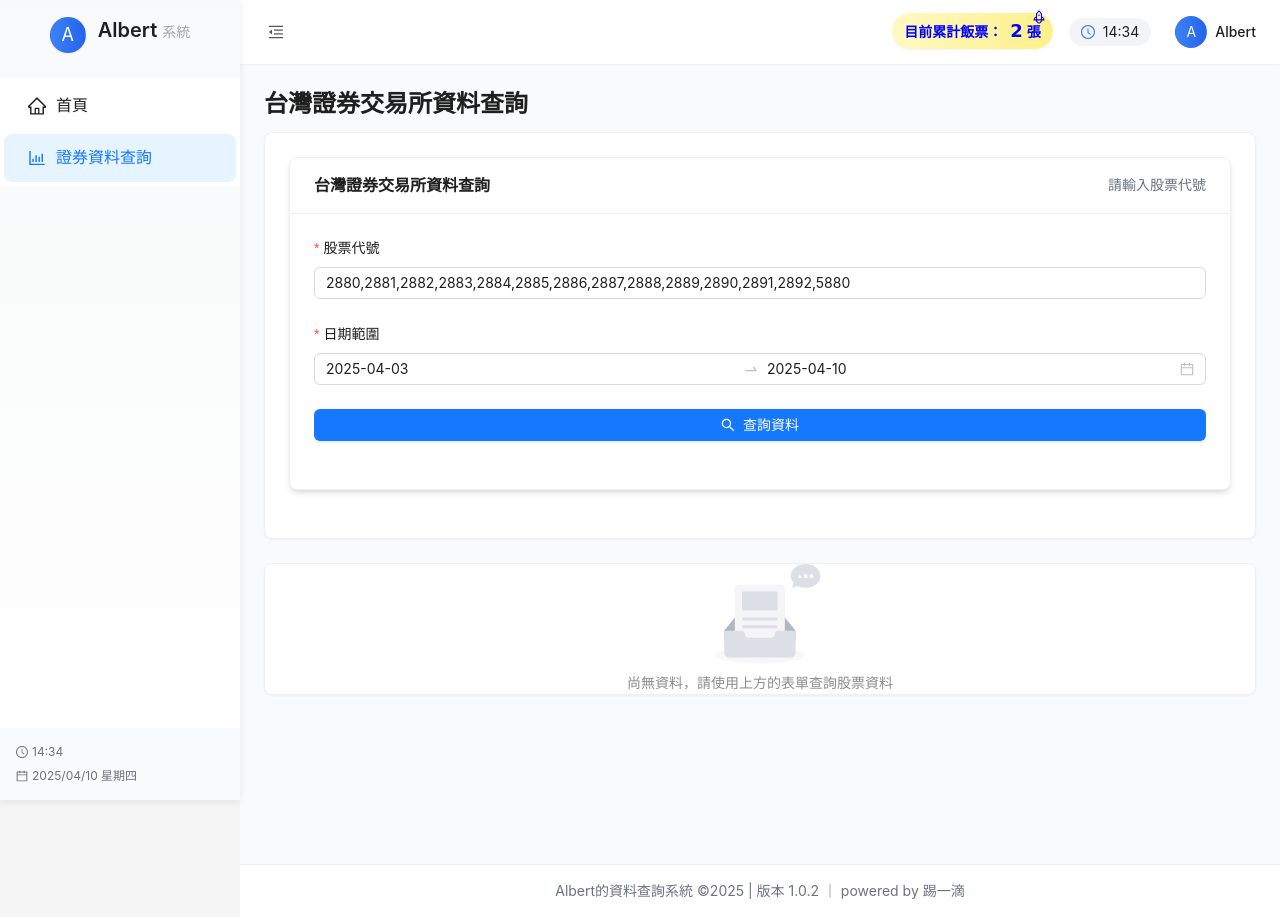
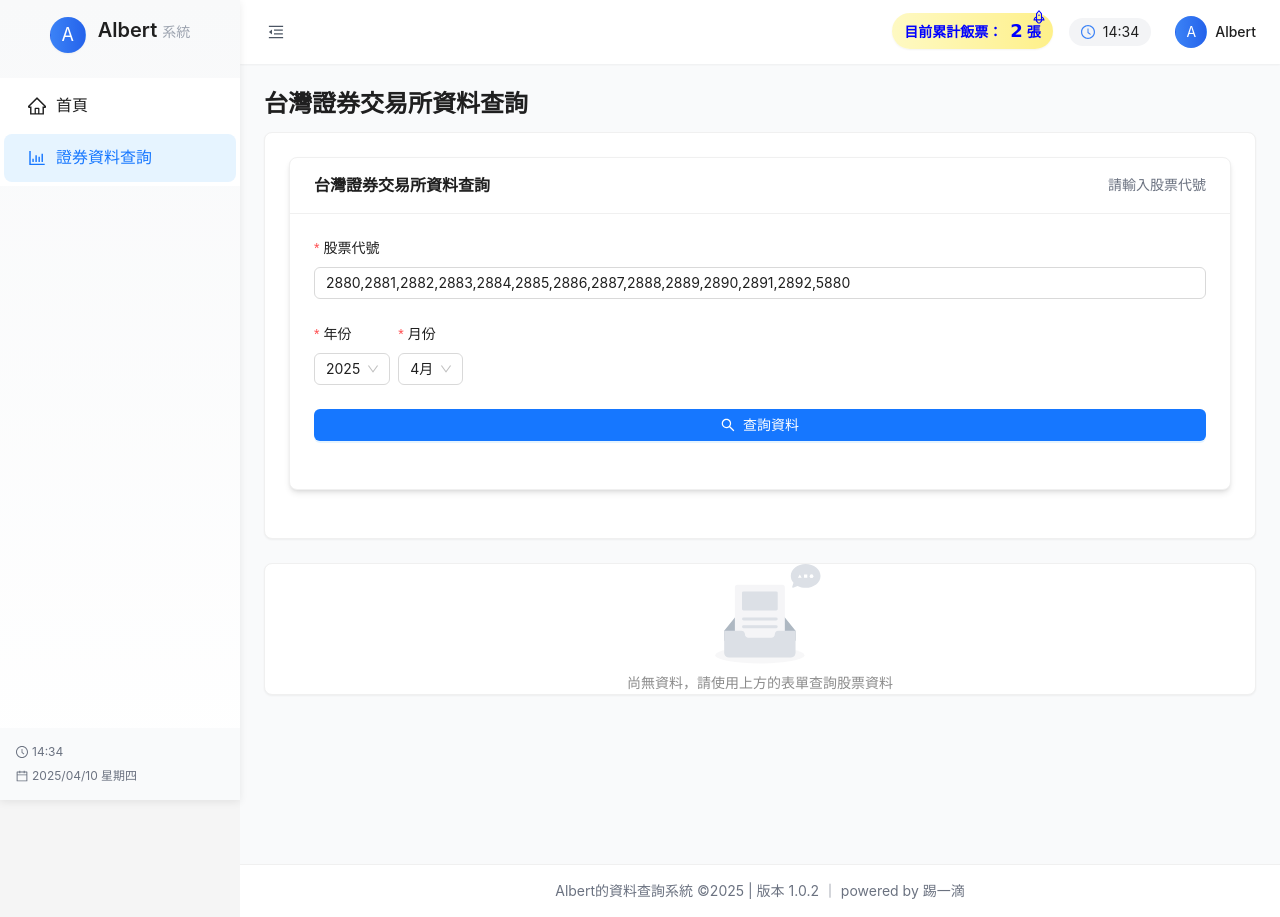
Before and after one commit to TedxTed/twse-albert, a Next.js app: page /twse-search in a window 1280 px wide. Built offline with nearby package versions, Linux system fonts and the light colour scheme; sample sign-in values are in the browser's storage.

Commit message:
refactor: 更新 StockSelector 和 TwseQueryParams 以使用月份和年份作為參數

```diff
--- a/components/StockSelector.js
+++ b/components/StockSelector.js
@@ -1,35 +1,15 @@
 // components/StockSelector.js
-import { useState, useEffect } from "react";
-import { DatePicker, Button, Input, Space, Form, Card, Col, Row } from "antd";
+import { Button, Input, Space, Form, Card, Select } from "antd";
 import { SearchOutlined } from "@ant-design/icons";
 import dayjs from "dayjs";
 
-const { RangePicker } = DatePicker;
+const { Option } = Select;
 
 const StockSelector = ({ onSearch, loading }) => {
   const [form] = Form.useForm();
-  const [isMobile, setIsMobile] = useState(false);
-
-  // 檢測螢幕尺寸以判斷是否為手機
-  useEffect(() => {
-    const checkIfMobile = () => {
-      setIsMobile(window.innerWidth < 768);
-    };
-
-    checkIfMobile();
-    window.addEventListener("resize", checkIfMobile);
-
-    return () => {
-      window.removeEventListener("resize", checkIfMobile);
-    };
-  }, []);
 
   const handleSubmit = (values) => {
-    const { dateRange, stockIds } = values;
-
-    // Convert dates to the format expected by the API (YYYYMMDD)
-    const startDate = dateRange[0].format("YYYYMMDD");
-    const endDate = dateRange[1].format("YYYYMMDD");
+    const { month, year, stockIds } = values;
 
     // Parse the stock IDs (comma-separated)
     const parsedStockIds = stockIds
@@ -37,7 +17,7 @@ const StockSelector = ({ onSearch, loading }) => {
       .map((id) => id.trim())
       .filter((id) => id);
 
-    onSearch(parsedStockIds, startDate, endDate);
+    onSearch(parsedStockIds, month, year);
   };
 
   return (
@@ -51,7 +31,8 @@ const StockSelector = ({ onSearch, loading }) => {
         layout="vertical"
         onFinish={handleSubmit}
         initialValues={{
-          dateRange: [dayjs().subtract(7, "day"), dayjs()],
+          month: dayjs().month() + 1,
+          year: dayjs().year(),
           stockIds:
             "2880,2881,2882,2883,2884,2885,2886,2887,2888,2889,2890,2891,2892,5880",
         }}
@@ -67,38 +48,35 @@ const StockSelector = ({ onSearch, loading }) => {
           />
         </Form.Item>
 
-        {isMobile ? (
-          // 手機版顯示兩個獨立的日期選擇器
-          <Row gutter={8}>
-            <Col span={12}>
-              <Form.Item
-                label="開始日期"
-                name={["dateRange", 0]}
-                rules={[{ required: true, message: "請選擇開始日期" }]}
-              >
-                <DatePicker className="w-full" format="YYYY-MM-DD" />
-              </Form.Item>
-            </Col>
-            <Col span={12}>
-              <Form.Item
-                label="結束日期"
-                name={["dateRange", 1]}
-                rules={[{ required: true, message: "請選擇結束日期" }]}
-              >
-                <DatePicker className="w-full" format="YYYY-MM-DD" />
-              </Form.Item>
-            </Col>
-          </Row>
-        ) : (
-          // 桌面版顯示 RangePicker
+        <Space direction="horizontal" className="w-full">
           <Form.Item
-            label="日期範圍"
-            name="dateRange"
-            rules={[{ required: true, message: "請選擇日期範圍" }]}
+            label="年份"
+            name="year"
+            rules={[{ required: true, message: "請選擇年份" }]}
+            className="flex-1"
           >
-            <RangePicker className="w-full" format="YYYY-MM-DD" />
+            <Select className="w-full" placeholder="選擇年份">
+              {[2020, 2021, 2022, 2023, 2024, 2025].map(year => (
+                <Option key={year} value={year}>{year}</Option>
+              ))}
+            </Select>
           </Form.Item>
-        )}
+
+          <Form.Item
+            label="月份"
+            name="month"
+            rules={[{ required: true, message: "請選擇月份" }]}
+            className="flex-1"
+          >
+            <Select className="w-full" placeholder="選擇月份">
+              {Array.from({ length: 12 }, (_, i) => i + 1).map(month => (
+                <Option key={month} value={month}>
+                  {month}月
+                </Option>
+              ))}
+            </Select>
+          </Form.Item>
+        </Space>
 
         <Form.Item>
           <Button
--- a/models/TwseQueryParams.js
+++ b/models/TwseQueryParams.js
@@ -1,8 +1,22 @@
 // models/TwseQueryParams.js
+import dayjs from "dayjs";
+
 class TwseQueryParams {
-  constructor(startDate, endDate) {
-    this.startDate = startDate;
-    this.endDate = endDate;
+  constructor(month, year = null) {
+    // If year is not provided, use current year
+    const targetYear = year || dayjs().year();
+    const currentDate = dayjs();
+    const targetMonth = dayjs(`${targetYear}-${month.toString().padStart(2, '0')}-01`);
+
+    // Start from the 1st of the month
+    this.startDate = targetMonth.format("YYYYMMDD");
+
+    // If it's current month, end date is today; otherwise end of month
+    if (targetMonth.isSame(currentDate, 'month')) {
+      this.endDate = currentDate.format("YYYYMMDD");
+    } else {
+      this.endDate = targetMonth.endOf('month').format("YYYYMMDD");
+    }
   }
 
   toPostData() {
--- a/pages/twse-search.js
+++ b/pages/twse-search.js
@@ -13,14 +13,14 @@ export default function TwseSearch() {
   const [stockData, setStockData] = useState([]);
   const [loading, setLoading] = useState(false);
 
-  const handleSearch = async (stockIds, startDate, endDate) => {
+  const handleSearch = async (stockIds, month, year) => {
     setLoading(true);
     try {
-      const params = new TwseQueryParams(startDate, endDate);
+      const params = new TwseQueryParams(month, year);
       const results = await twseApi.generateStockHtml(
         stockIds,
-        startDate,
-        endDate,
+        params.startDate,
+        params.endDate,
         params
       );
       setStockData(results);
```
